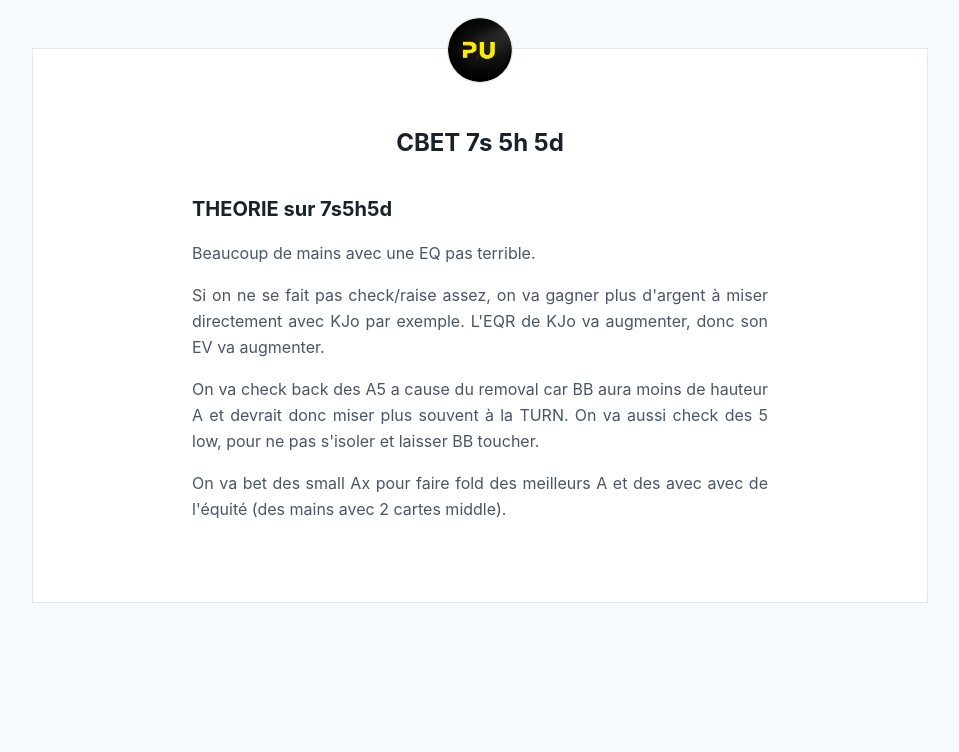
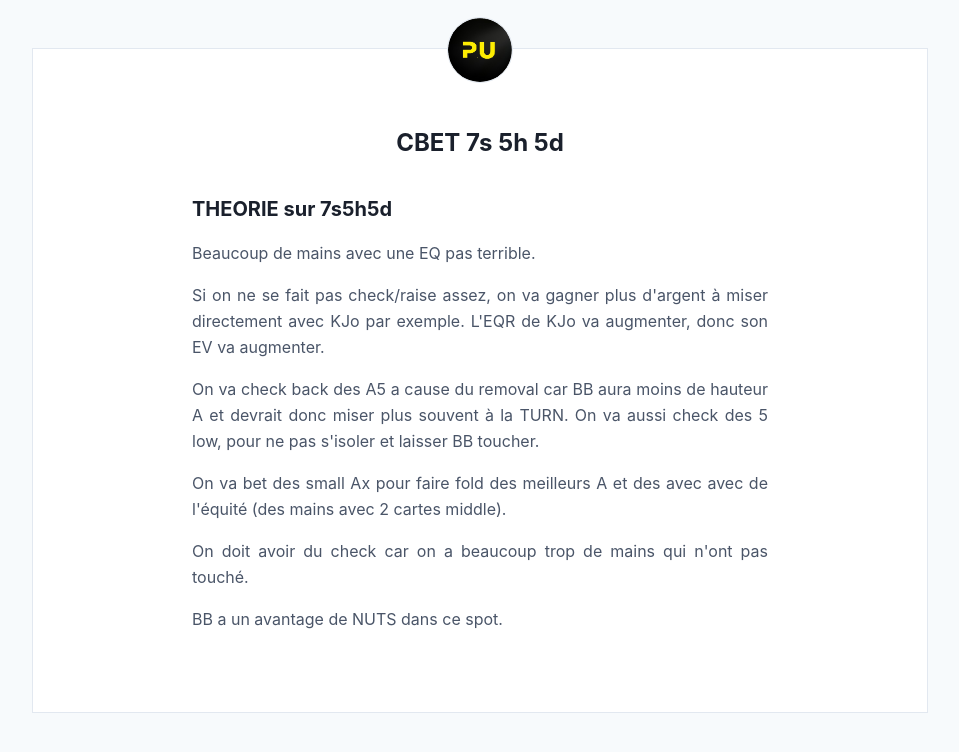
Before and after one commit to greglejeune/blog, a Jekyll site: the page built from _posts/2024-02-04-btnvsbb-cbet-7s5h5d.md, in a window 1280 px wide. Shown: the top 752 px of the page, without its empty margins (160-1119 px from the left). Built offline with Jekyll 4.4.1, drawn with Linux system fonts in a browser that asks for light colours.

Commit message:
Update 2024-02-04-btnvsbb-cbet-7s5h5d.md

```diff
--- a/_posts/2024-02-04-btnvsbb-cbet-7s5h5d.md
+++ b/_posts/2024-02-04-btnvsbb-cbet-7s5h5d.md
@@ -19,4 +19,8 @@ categories: pu btnvsbb cbet srp ip
 
   <p>On va bet des small Ax pour faire fold des meilleurs A et des avec avec de l'équité (des mains avec 2 cartes middle).</p>
 
+  <p>On doit avoir du check car on a beaucoup trop de mains qui n'ont pas touché.</p>
+
+  <p>BB a un avantage de NUTS dans ce spot.</p>
+
 </div>
```
